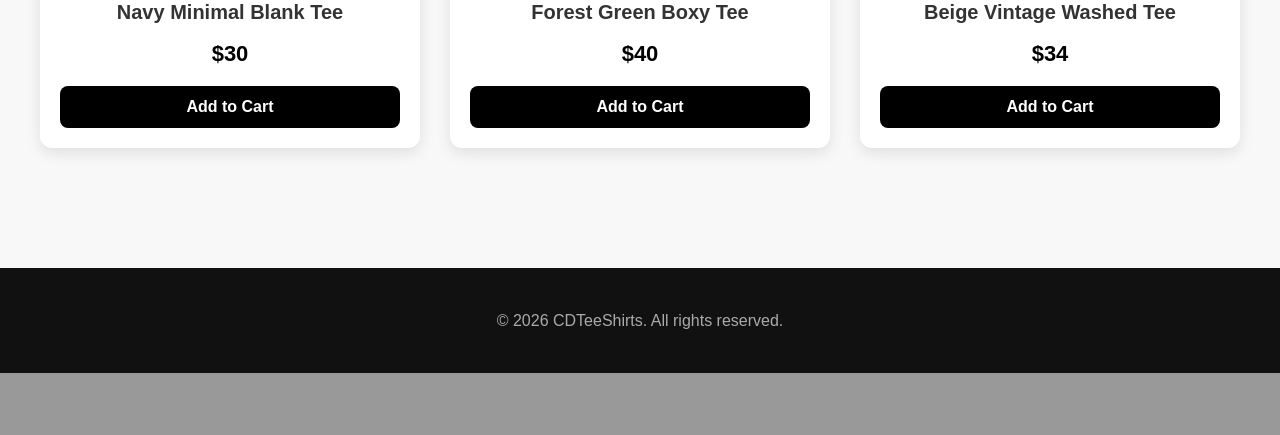
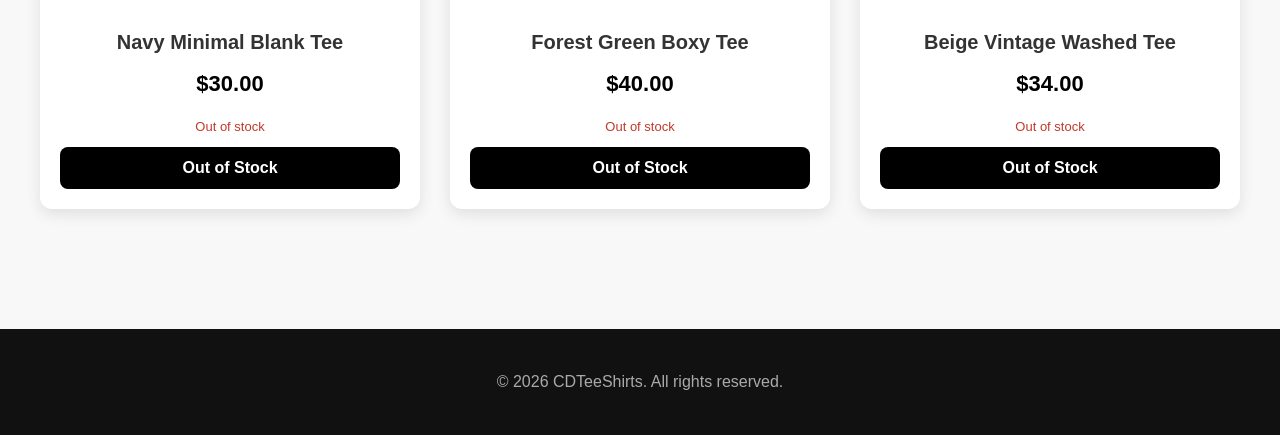
Before and after one commit to oliv3xx/CDTeeShirts, a PHP site: page / in a window 1280 px wide. Shown: the part 1585-2020 px from the top of the page. Before the commit the page ends 1958 px from the top, so only its background shows below. Run offline with PHP 8.4, Linux system fonts and the light colour scheme.

Commit message:
show stock availability on products

```diff
--- a/app.js
+++ b/app.js
@@ -119,12 +119,17 @@ function renderProducts(containerId) {
     list.forEach(product => {
         const card = document.createElement('div');
         card.className = 'product-card';
+        const stockColor = product.quantity_available > 10 ? '#27ae60' : product.quantity_available > 0 ? '#e67e22' : '#c0392b';
+        const stockText = product.quantity_available > 0 ? `${product.quantity_available} in stock` : 'Out of stock';
         card.innerHTML = `
-            <img src="${product.img}" alt="${product.name}">
+            <img src="${product.img || product.image_url}" alt="${product.name || product.item_name}">
             <div class="product-info">
-                <h3>${product.name}</h3>
-                <p class="price">$${product.price}</p>
-                <button class="add-to-cart" data-id="${product.id}">Add to Cart</button>
+                <h3>${product.name || product.item_name}</h3>
+                <p class="price">$${parseFloat(product.price).toFixed(2)}</p>
+                <p class="stock-count" style="font-size:13px; color:${stockColor}; margin-bottom:10px;">${stockText}</p>
+                <button class="add-to-cart" data-id="${product.id || product.item_id}" ${product.quantity_available == 0 ? 'disabled' : ''}>
+                    ${product.quantity_available > 0 ? 'Add to Cart' : 'Out of Stock'}
+                </button>
             </div>
         `;
         container.appendChild(card);
--- a/styles.css
+++ b/styles.css
@@ -159,8 +159,13 @@ nav a:hover {
     font-weight: bold;
 }
 
-.add-to-cart:hover {
-    background: #333;
+.add-to-cart:disabled {
+    background: #ccc;
+    cursor: not-allowed;
+}
+
+.add-to-cart:disabled:hover {
+    background: #ccc;
 }
 
 /* Toast notification */
```
